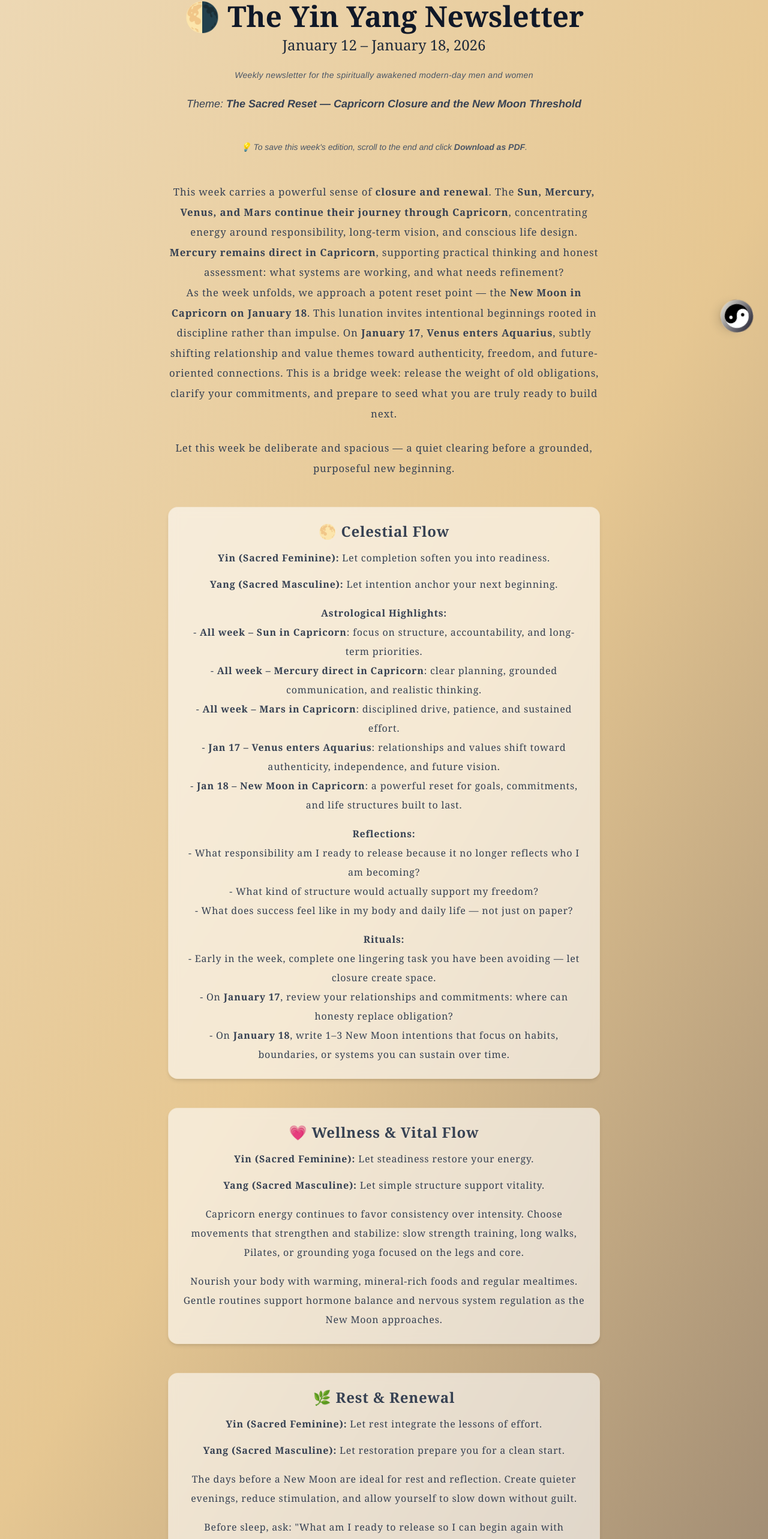
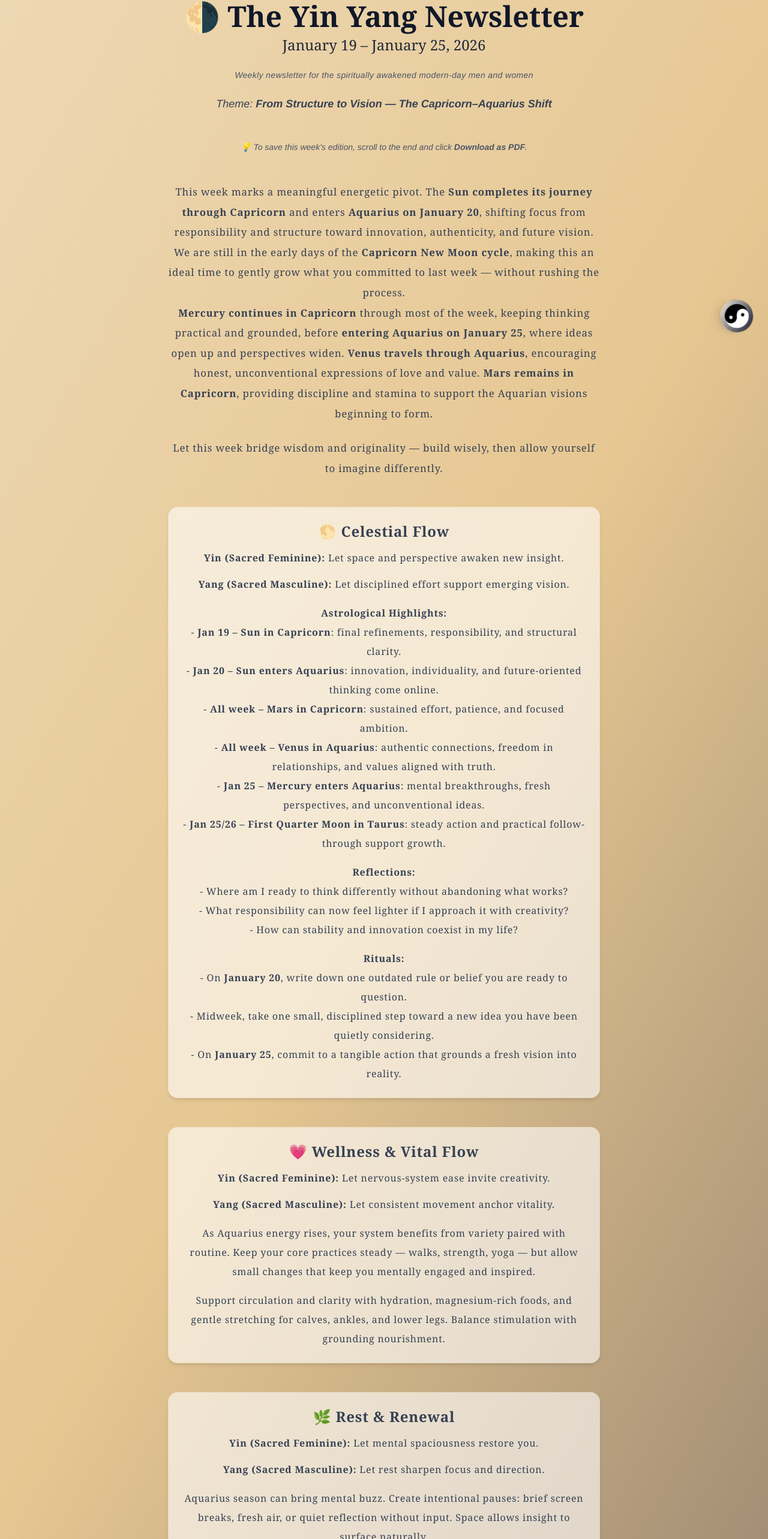
Before and after one commit to rajinipreethajohn/360-harmony-hub, a Next.js app: page /newsletter in a window 1280 px wide. Shown: the part 173-2739 px from the top of the page at 60% size. Built offline with nearby package versions, Linux system fonts and the light colour scheme.

Commit message:
'Jan19-25'

```diff
--- a/app/newsletter/page.tsx
+++ b/app/newsletter/page.tsx
@@ -24,7 +24,7 @@ export default function NewsletterPage() {
         </h1>
 
         <h2 className="text-2xl font-serif text-gray-800 mb-1">
-          January 12 – January 18, 2026
+          January 19 – January 25, 2026
         </h2>
 
         <p className="italic text-sm text-gray-600 tracking-wide my-6">
@@ -33,8 +33,7 @@ export default function NewsletterPage() {
         </p>
 
         <p className="italic text-lg text-gray-700">
-          Theme:{" "}
-          <b>The Sacred Reset — Capricorn Closure and the New Moon Threshold</b>
+          Theme: <b>From Structure to Vision — The Capricorn–Aquarius Shift</b>
         </p>
       </motion.div>
 
@@ -54,29 +53,25 @@ export default function NewsletterPage() {
       >
         <div className="text-center max-w-3xl mx-auto leading-loose text-[1.05rem] font-serif text-gray-700 tracking-wider">
           <p className="mb-6">
-            This week carries a powerful sense of <b>closure and renewal</b>.
-            The{" "}
-            <b>
-              Sun, Mercury, Venus, and Mars continue their journey through
-              Capricorn
-            </b>
-            , concentrating energy around responsibility, long-term vision, and
-            conscious life design. <b>Mercury remains direct in Capricorn</b>,
-            supporting practical thinking and honest assessment: what systems
-            are working, and what needs refinement?
+            This week marks a meaningful energetic pivot. The{" "}
+            <b>Sun completes its journey through Capricorn</b> and enters{" "}
+            <b>Aquarius on January 20</b>, shifting focus from responsibility
+            and structure toward innovation, authenticity, and future vision. We
+            are still in the early days of the <b>Capricorn New Moon cycle</b>,
+            making this an ideal time to gently grow what you committed to last
+            week — without rushing the process.
             <br />
-            As the week unfolds, we approach a potent reset point — the{" "}
-            <b>New Moon in Capricorn on January 18</b>. This lunation invites
-            intentional beginnings rooted in discipline rather than impulse. On{" "}
-            <b>January 17</b>, <b>Venus enters Aquarius</b>, subtly shifting
-            relationship and value themes toward authenticity, freedom, and
-            future-oriented connections. This is a bridge week: release the
-            weight of old obligations, clarify your commitments, and prepare to
-            seed what you are truly ready to build next.
+            <b>Mercury continues in Capricorn</b> through most of the week,
+            keeping thinking practical and grounded, before{" "}
+            <b>entering Aquarius on January 25</b>, where ideas open up and
+            perspectives widen. <b>Venus travels through Aquarius</b>,
+            encouraging honest, unconventional expressions of love and value.{" "}
+            <b>Mars remains in Capricorn</b>, providing discipline and stamina
+            to support the Aquarian visions beginning to form.
           </p>
           <p>
-            Let this week be deliberate and spacious — a quiet clearing before a
-            grounded, purposeful new beginning.
+            Let this week bridge wisdom and originality — build wisely, then
+            allow yourself to imagine differently.
           </p>
         </div>
       </motion.div>
@@ -85,159 +80,157 @@ export default function NewsletterPage() {
       {[
         {
           title: "🌕 Celestial Flow",
-          yin: "Let completion soften you into readiness.",
-          yang: "Let intention anchor your next beginning.",
+          yin: "Let space and perspective awaken new insight.",
+          yang: "Let disciplined effort support emerging vision.",
           content: (
             <>
               <p className="mt-4">
                 <b>Astrological Highlights:</b>
-                <br />- <b>All week – Sun in Capricorn</b>: focus on structure,
-                accountability, and long-term priorities.
-                <br />- <b>All week – Mercury direct in Capricorn</b>: clear
-                planning, grounded communication, and realistic thinking.
-                <br />- <b>All week – Mars in Capricorn</b>: disciplined drive,
-                patience, and sustained effort.
-                <br />- <b>Jan 17 – Venus enters Aquarius</b>: relationships and
-                values shift toward authenticity, independence, and future
-                vision.
-                <br />- <b>Jan 18 – New Moon in Capricorn</b>: a powerful reset
-                for goals, commitments, and life structures built to last.
+                <br />- <b>Jan 19 – Sun in Capricorn</b>: final refinements,
+                responsibility, and structural clarity.
+                <br />- <b>Jan 20 – Sun enters Aquarius</b>: innovation,
+                individuality, and future-oriented thinking come online.
+                <br />- <b>All week – Mars in Capricorn</b>: sustained effort,
+                patience, and focused ambition.
+                <br />- <b>All week – Venus in Aquarius</b>: authentic
+                connections, freedom in relationships, and values aligned with
+                truth.
+                <br />- <b>Jan 25 – Mercury enters Aquarius</b>: mental
+                breakthroughs, fresh perspectives, and unconventional ideas.
+                <br />- <b>Jan 25/26 – First Quarter Moon in Taurus</b>: steady
+                action and practical follow-through support growth.
               </p>
               <p className="mt-4">
                 <b>Reflections:</b>
                 <br />
-                - What responsibility am I ready to release because it no longer
-                reflects who I am becoming?
+                - Where am I ready to think differently without abandoning what
+                works?
                 <br />
-                - What kind of structure would actually support my freedom?
-                <br />- What does success feel like in my body and daily life —
-                not just on paper?
+                - What responsibility can now feel lighter if I approach it with
+                creativity?
+                <br />- How can stability and innovation coexist in my life?
               </p>
               <p className="mt-4">
                 <b>Rituals:</b>
-                <br />- Early in the week, complete one lingering task you have
-                been avoiding — let closure create space.
-                <br />- On <b>January 17</b>, review your relationships and
-                commitments: where can honesty replace obligation?
-                <br />- On <b>January 18</b>, write 1–3 New Moon intentions that
-                focus on habits, boundaries, or systems you can sustain over
-                time.
+                <br />- On <b>January 20</b>, write down one outdated rule or
+                belief you are ready to question.
+                <br />- Midweek, take one small, disciplined step toward a new
+                idea you have been quietly considering.
+                <br />- On <b>January 25</b>, commit to a tangible action that
+                grounds a fresh vision into reality.
               </p>
             </>
           ),
         },
         {
           title: "💗 Wellness & Vital Flow",
-          yin: "Let steadiness restore your energy.",
-          yang: "Let simple structure support vitality.",
+          yin: "Let nervous-system ease invite creativity.",
+          yang: "Let consistent movement anchor vitality.",
           content: (
             <>
               <p className="mt-4">
-                Capricorn energy continues to favor consistency over intensity.
-                Choose movements that strengthen and stabilize: slow strength
-                training, long walks, Pilates, or grounding yoga focused on the
-                legs and core.
+                As Aquarius energy rises, your system benefits from variety
+                paired with routine. Keep your core practices steady — walks,
+                strength, yoga — but allow small changes that keep you mentally
+                engaged and inspired.
               </p>
               <p className="mt-4">
-                Nourish your body with warming, mineral-rich foods and regular
-                mealtimes. Gentle routines support hormone balance and nervous
-                system regulation as the New Moon approaches.
+                Support circulation and clarity with hydration, magnesium-rich
+                foods, and gentle stretching for calves, ankles, and lower legs.
+                Balance stimulation with grounding nourishment.
               </p>
             </>
           ),
         },
         {
           title: "🌿 Rest & Renewal",
-          yin: "Let rest integrate the lessons of effort.",
-          yang: "Let restoration prepare you for a clean start.",
+          yin: "Let mental spaciousness restore you.",
+          yang: "Let rest sharpen focus and direction.",
           content: (
             <>
               <p className="mt-4">
-                The days before a New Moon are ideal for rest and reflection.
-                Create quieter evenings, reduce stimulation, and allow yourself
-                to slow down without guilt.
+                Aquarius season can bring mental buzz. Create intentional
+                pauses: brief screen breaks, fresh air, or quiet reflection
+                without input. Space allows insight to surface naturally.
               </p>
               <p className="mt-4">
-                Before sleep, ask: &quot;What am I ready to release so I can
-                begin again with clarity?&quot; Trust that rest is part of your
-                productivity cycle, not separate from it.
+                Before sleep, ask: &quot;What idea is asking for patience rather
+                than pressure?&quot; Let rest integrate inspiration into
+                something sustainable.
               </p>
             </>
           ),
         },
         {
           title: "✨ Abundance in Alignment",
-          yin: "Receive clarity about what is sustainable.",
-          yang: "Build wealth through patience and focus.",
+          yin: "Receive innovative solutions with openness.",
+          yang: "Build security through steady execution.",
           content: (
             <>
               <p className="mt-4">
-                The Capricorn New Moon supports long-term abundance strategies.
-                This is a strong week to simplify financial plans, review
-                commitments, and remove energy leaks.
+                Mars in Capricorn continues to favor long-term planning and
+                disciplined work, while Venus and Mercury in Aquarius invite new
+                approaches to value, income, and collaboration. Innovation is
+                most effective when paired with structure.
               </p>
               <p className="mt-4">
-                As Venus prepares to shift signs, reassess what you value most:
-                stability, freedom, or innovation — and how your choices can
-                reflect all three in balance.
+                Experiment thoughtfully: test a new idea on a small scale, keep
+                what works, and release what doesn&apos;t without judgment.
+                Sustainable abundance grows through intelligent adaptation.
               </p>
             </>
           ),
         },
         {
           title: "🧘 Stillness & Power",
-          yin: "Let inner truth guide your reset.",
-          yang: "Let commitment become your quiet strength.",
+          yin: "Let clarity arrive through spacious awareness.",
+          yang: "Let grounded action carry your insight forward.",
           content: (
             <>
               <p className="mt-4">
-                Visualize yourself standing at the base of a mountain at dawn.
-                The path ahead is clear, not rushed. With each breath, feel
-                yourself grounded, capable, and supported by your own
-                consistency.
+                Visualize standing on solid ground beneath a wide open sky. With
+                each inhale, welcome possibility; with each exhale, anchor it
+                into your body. You are supported by both vision and effort.
               </p>
               <p className="mt-4">
-                <b>Affirm:</b> I release what is complete and commit to what is
-                true.
+                <b>Affirm:</b> I allow new ideas to grow on steady ground.
                 <br />
-                <b>Prompt:</b> What structure, habit, or boundary would most
-                support the life I am ready to build now?
+                <b>Prompt:</b> What future-focused idea feels exciting — and
+                what practical step makes it real?
               </p>
             </>
           ),
         },
         {
           title: "🌟 Sacred Affirmation",
-          yin: "Let release create spaciousness.",
-          yang: "Let intention shape the path ahead.",
+          yin: "Let openness expand your inner world.",
+          yang: "Let commitment stabilize your path.",
           content: (
             <>
               <p className="mt-4 italic">
-                "I honor what I have built, I release what no longer fits, and I
-                begin again with clarity and devotion."
+                "I honor what I have built, and I welcome new ways of becoming."
               </p>
               <p className="mt-4">
-                Speak this affirmation during the New Moon to align your inner
-                resolve with grounded, sustainable action.
+                Repeat this affirmation as the Sun moves into Aquarius, allowing
+                innovation to rest on a foundation of wisdom.
               </p>
             </>
           ),
         },
         {
           title: "🔮 A Final Whisper",
-          yin: "Let endings be gentle.",
-          yang: "Let beginnings be intentional.",
+          yin: "Let curiosity guide you gently forward.",
+          yang: "Let consistency turn vision into form.",
           content: (
             <>
               <p className="mt-4 italic">
-                "This week, I clear the ground — and I choose what I am ready to
-                grow."
+                "This week, I trust both my structure and my originality."
               </p>
               <p className="mt-4">
-                The Capricorn New Moon does not ask for perfection — it asks for
-                honesty and commitment. Release what is heavy, keep what is
-                essential, and step forward with patience and trust in your
-                ability to build a life that truly supports you.
+                You are not asked to abandon what you&apos;ve built — only to
+                allow it to evolve. Let the week be a conversation between the
+                future you can imagine and the steady actions that make it
+                possible.
               </p>
             </>
           ),
```
